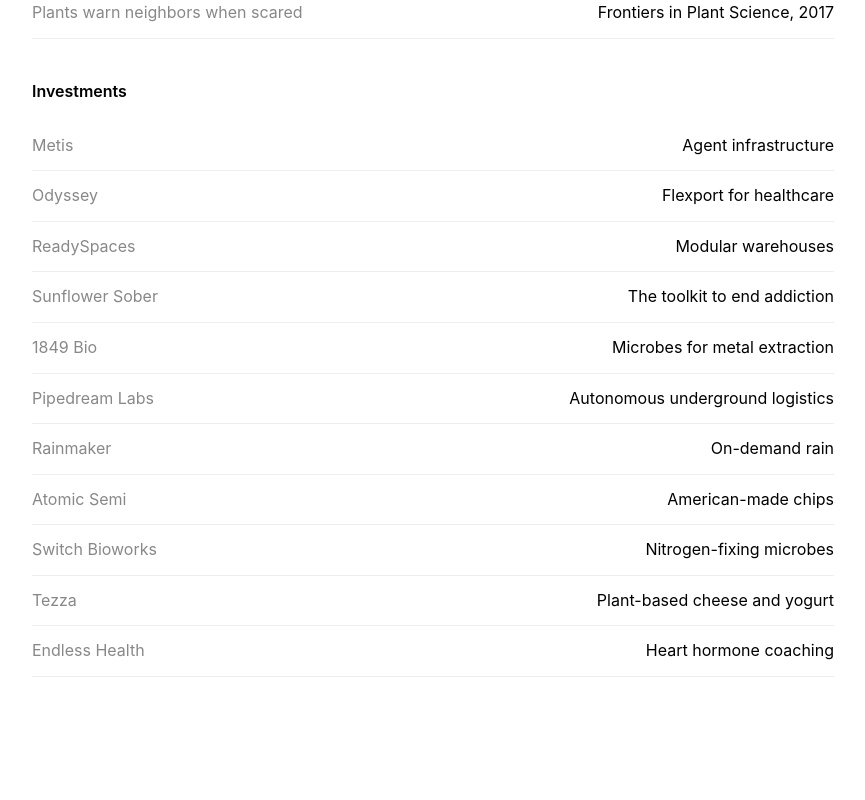
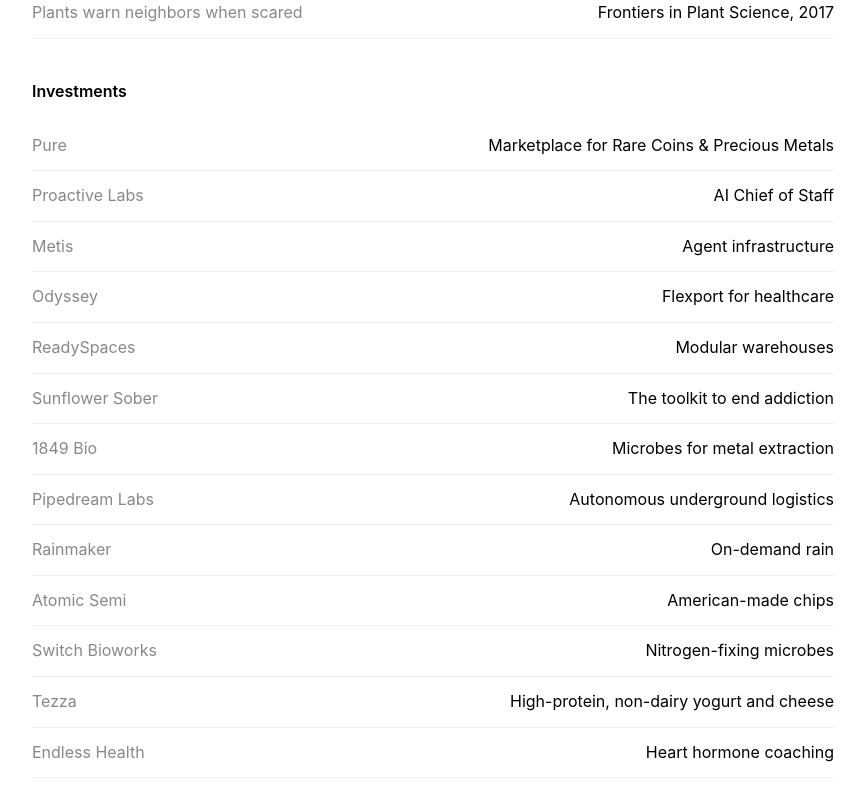
Before and after one commit to cjsweeney/personal-site, a Next.js app: page / in a window 1280 px wide. Shown: the part 534-1334 px from the top of the page, without its empty margins (207-1072 px from the left). Before the commit the page ends 1267 px from the top, so only its background shows below. Built offline with nearby package versions, Linux system fonts and the light colour scheme.

Commit message:
pure and proactive

```diff
--- a/app/page.tsx
+++ b/app/page.tsx
@@ -68,7 +68,16 @@
       <h2 className="smaller-heading">Investments</h2>
       <div className="investment-list">
       <div className="investment-item">
-          <a href="https://www.withmetis.ai//">Metis</a>
+          <a href="https://www.collectpure.com/">Pure</a>
+          <span className="investment-description">Marketplace for Rare Coins & Precious Metals
+          </span>
+        </div>
+        <div className="investment-item">
+          <a href="">Proactive Labs</a>
+          <span className="investment-description">AI Chief of Staff</span>
+        </div>
+      <div className="investment-item">
+          <a href="https://www.withmetis.ai/">Metis</a>
           <span className="investment-description">Agent infrastructure</span>
         </div>
         <div className="investment-item">
@@ -104,8 +113,8 @@
           <span className="investment-description">Nitrogen-fixing microbes</span>
         </div>
         <div className="investment-item">
-          <a href="https://www.plonts.com/">Tezza</a>
-          <span className="investment-description">Plant-based cheese and yogurt</span>
+          <a href="https://www.tezzafoods.com/">Tezza</a>
+          <span className="investment-description">High-protein, non-dairy yogurt and cheese</span>
         </div>
         <div className="investment-item">
           <a href="https://www.endless.health">Endless Health</a>
```
